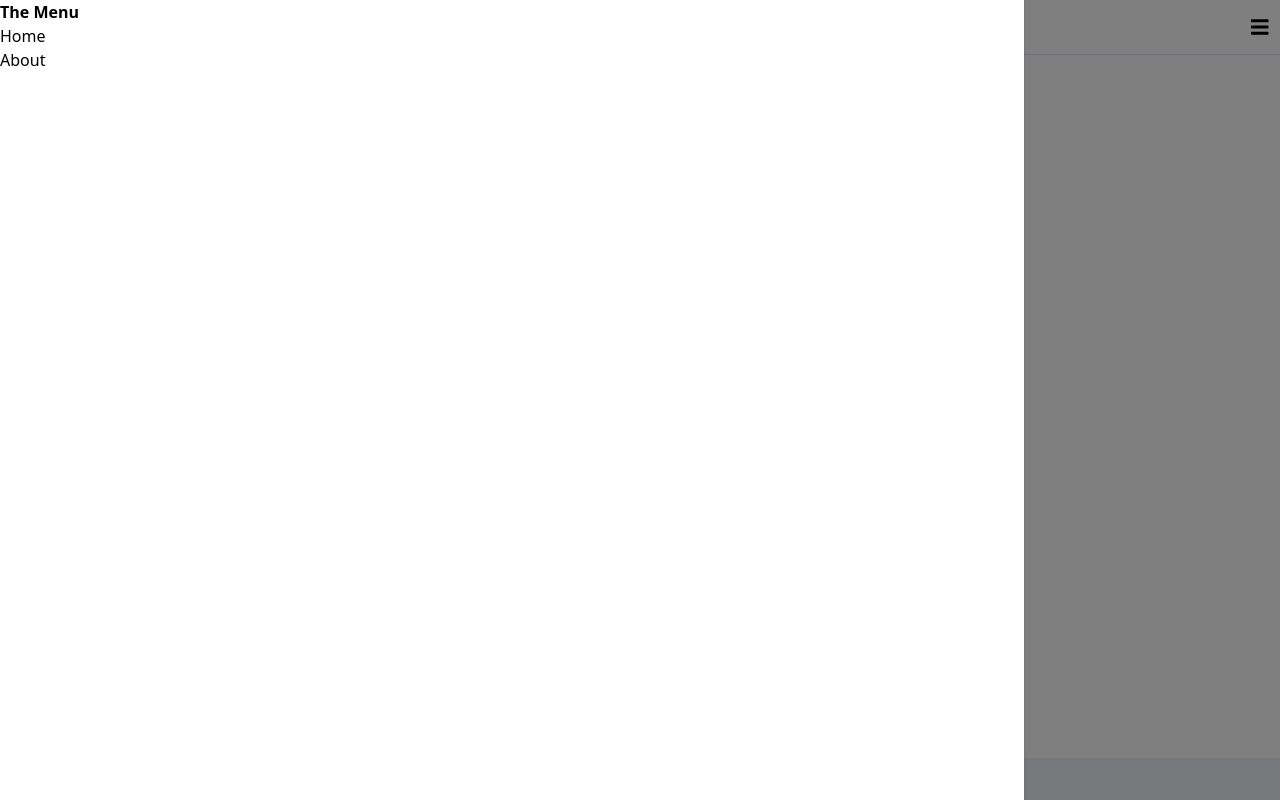
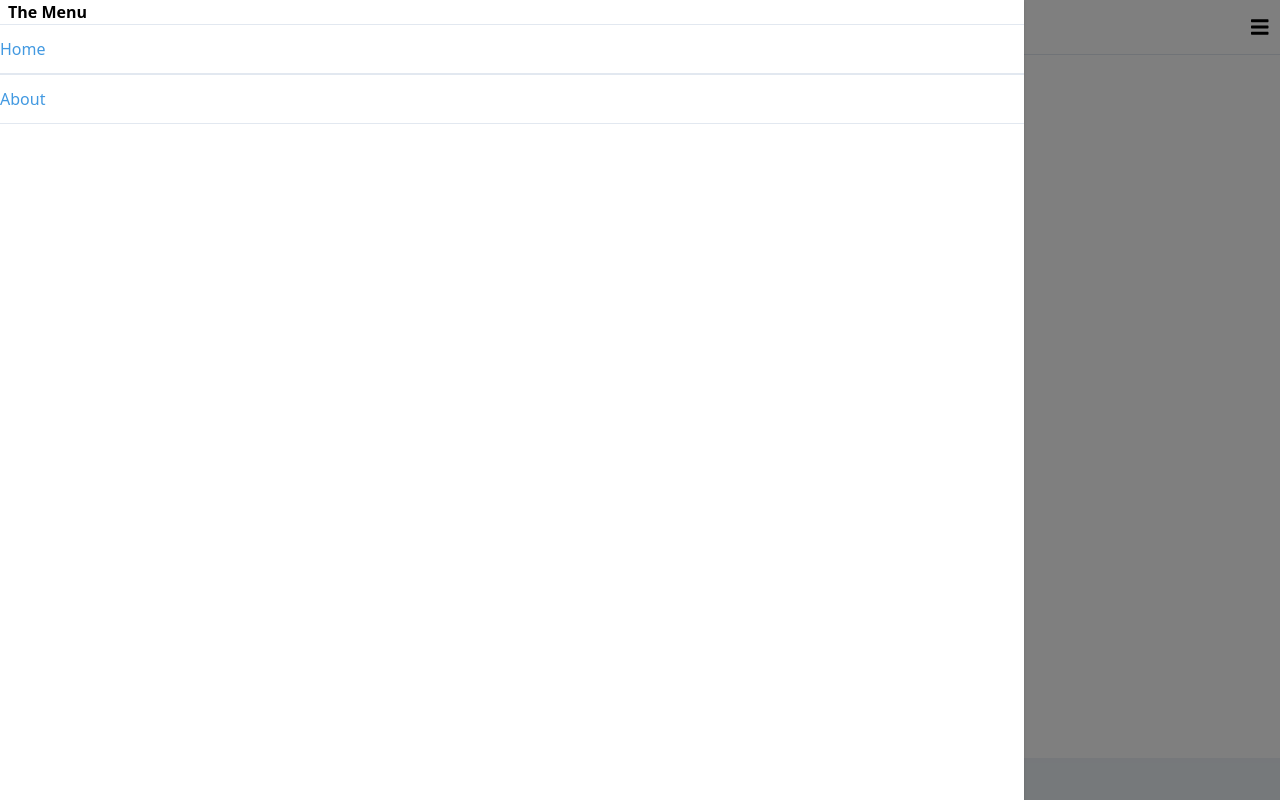
Before and after one commit to kultosh/begin-react-easy, a React (Create React App) app: page / in a window 1280 px wide. Both pictures are taken after a click on the icon 1259 px from the left and 26 px from the top of the page. Built offline with nearby package versions, Linux system fonts and the light colour scheme.

Commit message:
Created router and the NavigationMenu component

```diff
--- a/src/App.js
+++ b/src/App.js
@@ -1,12 +1,16 @@
 import React from 'react';
 import Footer from './components/Footer';
 import Header from './components/Header';
+import {BrowserRouter as Router, Route} from 'react-router-dom';
 
 function App() {
   return (
     <div className="App">
-        <Header />
-        <h2>React Begining</h2>
+        <Router>
+          <Header />
+          <Route exact path="/"><h2>Home Page!</h2></Route>
+          <Route path="/about"><h2>About Page!</h2></Route>
+        </Router>
         <Footer />
     </div>
   );
--- a/src/components/Navigation.js
+++ b/src/components/Navigation.js
@@ -2,6 +2,7 @@ import React, {useState} from 'react';
 import { FontAwesomeIcon } from '@fortawesome/react-fontawesome';
 import { faBars } from '@fortawesome/free-solid-svg-icons';
 import {useTransition, animated} from 'react-spring';
+import NavigationMenu from './NavigationMenu';
 
 function Navigation() {
     const[showMenu, setShowMenu] = useState(false);
@@ -44,11 +45,7 @@ function Navigation() {
                 }
                 style = {props}
                 className = "fixed bg-white top-0 left-0 w-4/5 h-full z-50 shadow" >
-                <span className="font-bold">The Menu</span>
-                <ul>
-                    <li>Home</li>
-                    <li>About</li>
-                </ul>
+                <NavigationMenu closeMenu={() => setShowMenu(false)} />
                 </animated.div>
             )
         }
--- /dev/null
+++ b/src/components/NavigationMenu.js
@@ -0,0 +1,16 @@
+import React from 'react';
+import {Link} from 'react-router-dom';
+
+function NavigationMenu (props) {
+    return (
+        <div>
+            <span className="font-bold px-2">The Menu</span>
+            <ul>
+                <li><Link to="/" className="text-blue-500 py-3 border-t border-b block" onClick={props.closeMenu}>Home</Link></li>
+                <li><Link to="/about" className="text-blue-500 py-3 border-t border-b block" onClick={props.closeMenu}>About</Link></li>
+            </ul>
+        </div>
+    )
+}
+
+export default NavigationMenu;
```
